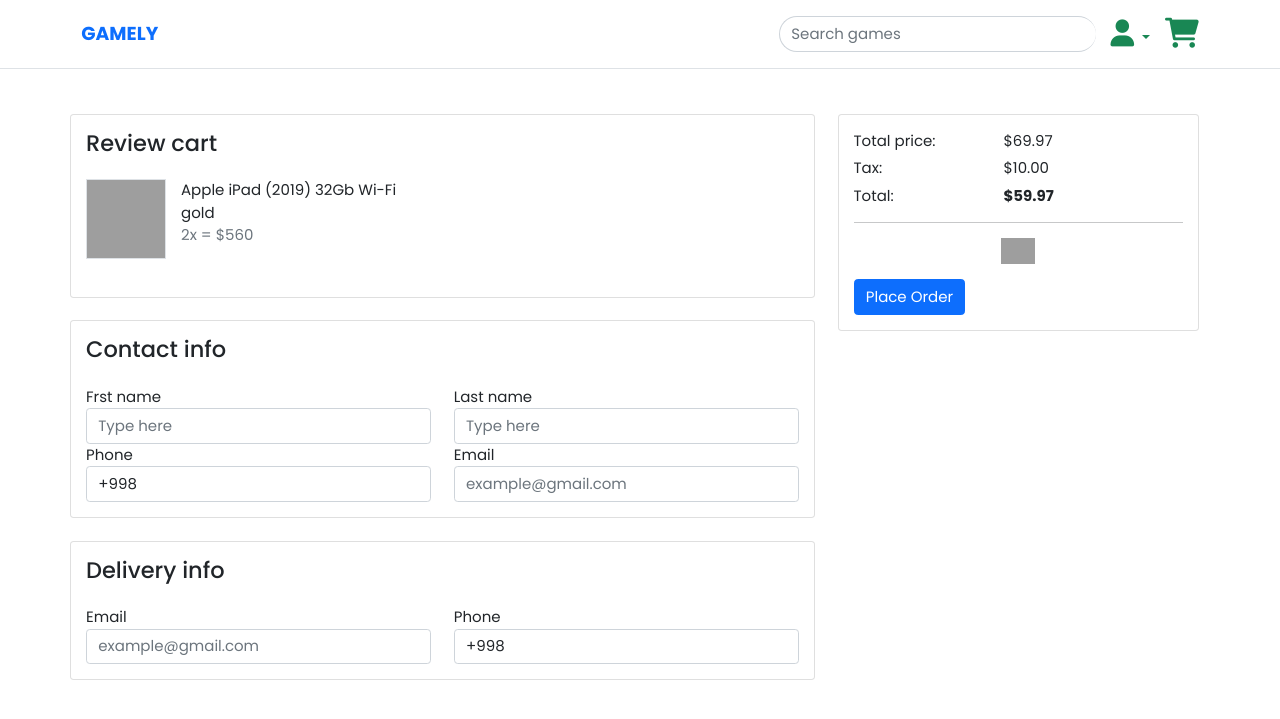
After one commit to mickeymaruf/Gamely, a Django app: page /cart/checkout/ in a window 1280 px wide. The commit adds this page. Shown: the top 719 px of the page. Run offline with Django 4.2, Linux system fonts and the light colour scheme; a user stored in the database is signed in; data comes from the database, SQL or seed files in the repository; both versions use the stored data as it was after the commit; some libraries are stand-ins or nearby versions; some web fonts are replaced; grey boxes are pictures that could not be loaded.

Commit message:
Cart functionality for auth and unauth user (incomplete)

```diff
--- a/carts/models.py
+++ b/carts/models.py
@@ -1,11 +1,13 @@
 from django.db import models
 
 from store.models import Product
+from accounts.models import Account
 
 # Create your models here.
 
 class Cart(models.Model):
     cart_id = models.CharField(max_length=250, unique=True)
+    user = models.ForeignKey(Account, on_delete=models.CASCADE, null=True)
     date_added = models.DateTimeField(auto_now_add=True)
 
     def __str__(self):
--- a/carts/urls.py
+++ b/carts/urls.py
@@ -7,4 +7,6 @@ urlpatterns = [
     path('add_cart/<str:product_id>/', views.add_cart, name="add_cart"),
     path('remove_cart/<str:product_id>/', views.remove_cart, name="remove_cart"),
     path('remove_cart_item/<str:product_id>/', views.remove_cart_item, name="remove_cart_item"),
+
+    path('checkout/', views.checkout, name="checkout"),
 ]
--- a/carts/views.py
+++ b/carts/views.py
@@ -6,20 +6,23 @@ from store.models import Product
 
 # Create your views here.
 
-@login_required(login_url='login')
 def _cart_id(request):
     cart = request.session.session_key
     if not cart:
         cart = request.session.create()
     return cart
 
-@login_required(login_url='login')
 def add_cart(request, product_id):
     try:
-        cart = Cart.objects.get(cart_id=_cart_id(request))
+        if request.user.is_authenticated:
+            cart = Cart.objects.get(user=request.user)
+        else:
+            cart = Cart.objects.get(cart_id=_cart_id(request))
     except Cart.DoesNotExist:
-        cart = Cart.objects.create(cart_id=_cart_id(request))
-        cart.save()
+        if request.user.is_authenticated:
+            cart = Cart.objects.create(cart_id=_cart_id(request), user=request.user)
+        else:
+            cart = Cart.objects.create(cart_id=_cart_id(request))
 
     product = Product.objects.get(id=product_id)
     try:
@@ -32,11 +35,13 @@ def add_cart(request, product_id):
 
     return redirect('cart')
 
-@login_required(login_url='login')
 def cart(request, total=0, grand_total=0, tax=0, tax_percentage = 5):
     try:
-        cart = Cart.objects.get(cart_id=_cart_id(request))
-        cart_items = CartItem.objects.filter(cart=cart)
+        if request.user.is_authenticated:
+            cart_items = CartItem.objects.filter(cart__user=request.user)
+        else:
+            cart = Cart.objects.get(cart_id=_cart_id(request))
+            cart_items = CartItem.objects.filter(cart=cart)
 
         for cart_item in cart_items:
             total += cart_item.product.price*cart_item.quantity
@@ -53,7 +58,10 @@ def cart(request, total=0, grand_total=0, tax=0, tax_percentage = 5):
 def cart_items_quantity(request, cart_items_quantity=0):
     try:
         cart = Cart.objects.get(cart_id=_cart_id(request))
-        cart_items = CartItem.objects.filter(cart=cart)
+        if request.user.is_authenticated:
+            cart_items = CartItem.objects.filter(cart__user=request.user)
+        else:
+            cart_items = CartItem.objects.filter(cart=cart)
         for item in cart_items:
             cart_items_quantity += item.quantity
     except:
@@ -61,24 +69,42 @@ def cart_items_quantity(request, cart_items_quantity=0):
 
     return {'cart_items_quantity': cart_items_quantity}
 
-@login_required(login_url='login')
 def remove_cart(request, product_id):
-    cart = Cart.objects.get(cart_id=_cart_id(request))
     product = Product.objects.get(id=product_id)
-    cart_item = CartItem.objects.get(cart=cart, product=product)
-    cart_item.delete()
+
+    try:
+        if request.user.is_authenticated:
+            cart_item = CartItem.objects.get(cart__user=request.user, product=product)
+        else:
+            cart = Cart.objects.get(cart_id=_cart_id(request))
+            cart_item = CartItem.objects.get(cart=cart, product=product)
+        cart_item.delete()
+    except:
+        pass
+
+    return redirect('cart')
+
+def remove_cart_item(request, product_id):
+    product = Product.objects.get(id=product_id)
+
+    try:
+        if request.user.is_authenticated:
+            cart_item = CartItem.objects.get(cart__user=request.user, product=product)
+        else:
+            cart = Cart.objects.get(cart_id=_cart_id(request))
+            cart_item = CartItem.objects.get(cart=cart, product=product)
+
+        if cart_item.quantity > 1:
+            cart_item.quantity -= 1
+            cart_item.save()
+        else:
+            cart_item.delete()
+    except:
+        pass
+
     return redirect('cart')
 
 @login_required(login_url='login')
-def remove_cart_item(request, product_id):
-    cart = Cart.objects.get(cart_id=_cart_id(request))
-    product = Product.objects.get(id=product_id)
-    cart_item = CartItem.objects.get(cart=cart, product=product)
-
-    if cart_item.quantity > 1:
-        cart_item.quantity -= 1
-        cart_item.save()
-    else:
-        cart_item.delete()
-
-    return redirect('cart')
+def checkout(request):
+    context = {}
+    return render(request, 'store/checkout.html', context)
--- a/templates/includes/navbar.html
+++ b/templates/includes/navbar.html
@@ -11,22 +11,8 @@
         <input class="form-control border-end-0 rounded-pill" type="search" placeholder="Search games" aria-label="Search">
       </form>
       <!-- search bar -->
+
       {% if user.is_authenticated %}
-
-      <!-- cart btn-->
-      <a class="ms-3 text-success position-relative" href="{% url 'cart' %}"><i style="font-size: 2rem;" class="fa-solid fa-cart-shopping"></i>
-        {% if cart_items_quantity > 0 %}
-        <span class="position-absolute top-0 start-100 translate-middle badge rounded-pill bg-danger">
-          {% if cart_items_quantity > 99 %}
-          99+
-          {% endif %}
-          {{cart_items_quantity}}
-          <span class="visually-hidden">unread messages</span>
-        </span>
-        {% endif %}
-      </a>
-       <!-- cart btn-->
-
       <div class="btn-group ms-3" style="cursor: pointer;">
         <span class="text-success dropdown-toggle" data-bs-toggle="dropdown" aria-expanded="false">
           <i style="font-size: 1.8rem;" class="fa-solid fa-user"></i>
@@ -41,6 +27,22 @@
           <a class="btn signin-btn" href="{% url 'login' %}">Sign In</a>
       </div>
       {% endif %}
+
+      <!-- cart btn-->
+      <a class="ms-3 text-success position-relative" href="{% url 'cart' %}"><i style="font-size: 2rem;" class="fa-solid fa-cart-shopping"></i>
+        {% if cart_items_quantity > 0 %}
+        <span class="position-absolute top-0 start-100 translate-middle badge rounded-pill bg-danger">
+          {% if cart_items_quantity > 99 %}
+          99+
+          {% endif %}
+          {{cart_items_quantity}}
+          <span class="visually-hidden">unread messages</span>
+        </span>
+        {% endif %}
+      </a>
+      <!-- cart btn-->
+
+
     </div>
   </div>
 </nav>
--- a/templates/store/cart.html
+++ b/templates/store/cart.html
@@ -82,8 +82,8 @@
                         <p class="text-center mb-3">
                             <img src="{% static 'images/payments.png' %}" height="26">
                         </p>
-                        <a href="./place-order.html" class="btn btn-primary d-block mb-2"> Checkout </a>
-                        <a href="./store.html" class="btn btn-light d-block">Continue Shopping</a>
+                        <a href="{% url 'checkout' %}" class="btn btn-primary d-block mb-2"> Checkout </a>
+                        <a href="{% url 'store' %}" class="btn btn-light d-block">Continue Shopping</a>
                     </div>
                     </div>
                 </aside>
--- /dev/null
+++ b/templates/store/checkout.html
@@ -0,0 +1,109 @@
+{% extends 'base.html' %}
+{% load static %}
+{% block content %}
+
+
+<!--  -->
+<section id="">
+    <div class="container my-5 ps-0">
+        <div class="row">
+                <main class="col-md-8">
+
+        <article class="card mb-4">
+        <div class="card-body">
+            <h4 class="card-title mb-4">Review cart</h4>
+            <div class="row">
+                <div class="col-md-6">
+                    <figure class="itemside  mb-4">
+                        <div class="aside"><img src="./images/items/1.jpg" class="border img-sm"></div>
+                        <figcaption class="info">
+                            <p>Apple iPad (2019) 32Gb Wi-Fi gold </p>
+                            <span class="text-muted">2x = $560 </span>
+                        </figcaption>
+                    </figure>
+                </div> <!-- col.// -->
+            </div> <!-- row.// -->
+        </div> <!-- card-body.// -->
+        </article> <!-- card.// -->
+
+
+        <article class="card mb-4">
+        <div class="card-body">
+            <h4 class="card-title mb-4">Contact info</h4>
+            <form action="">
+                <div class="row">
+                    <div class="form-group col-sm-6">
+                        <label>Frst name</label>
+                        <input type="text" placeholder="Type here" class="form-control">
+                    </div>
+                    <div class="form-group col-sm-6">
+                        <label>Last name</label>
+                        <input type="text" placeholder="Type here" class="form-control">
+                    </div>
+                    <div class="form-group col-sm-6">
+                        <label>Phone</label>
+                        <input type="text" value="+998" class="form-control">
+                    </div>
+                    <div class="form-group col-sm-6">
+                        <label>Email</label>
+                        <input type="email" placeholder="example@gmail.com" class="form-control">
+                    </div>
+                </div> <!-- row.// -->
+            </form>
+        </div> <!-- card-body.// -->
+        </article> <!-- card.// -->
+
+
+        <article class="card mb-4">
+        <div class="card-body">
+            <h4 class="card-title mb-4">Delivery info</h4>
+            <form action="">
+
+
+                <div class="row">
+                    <div class="form-group col-sm-6">
+                        <label>Email</label>
+                        <input type="email" placeholder="example@gmail.com" class="form-control">
+                    </div>
+                    <div class="form-group col-sm-6">
+                        <label>Phone</label>
+                        <input type="text" value="+998" class="form-control">
+                    </div>
+                </div> <!-- row.// -->
+            </form>
+        </div> <!-- card-body.// -->
+        </article> <!-- card.// -->
+
+                </main>
+                <aside class="col-md-4">
+                    <div class="card">
+                <div class="card-body">
+                    <dl class="dlist-align">
+                    <dt>Total price:</dt>
+                    <dd class="text-right">$69.97</dd>
+                    </dl>
+                    <dl class="dlist-align">
+                    <dt>Tax:</dt>
+                    <dd class="text-right"> $10.00</dd>
+                    </dl>
+                    <dl class="dlist-align">
+                    <dt>Total:</dt>
+                    <dd class="text-right text-dark b"><strong>$59.97</strong></dd>
+                    </dl>
+                    <hr>
+                    <p class="text-center mb-3">
+                        <img src="./images/misc/payments.png" height="26">
+                    </p>
+                    <a href="./place-order.html" class="btn btn-primary btn-block"> Place Order </a>
+
+                </div>
+                </div>
+                </aside>
+            </div>
+    </div>
+</section>
+
+
+
+
+{% endblock content %}
```
Also changed, not shown: accounts/views.py (+24 -1 lines), templates/store/store.html (+7 -5 lines), carts/migrations/0002_cartitem_user.py (added), carts/migrations/0003_remove_cartitem_user_cart_user.py (added), db.sqlite3, 1 other file.
